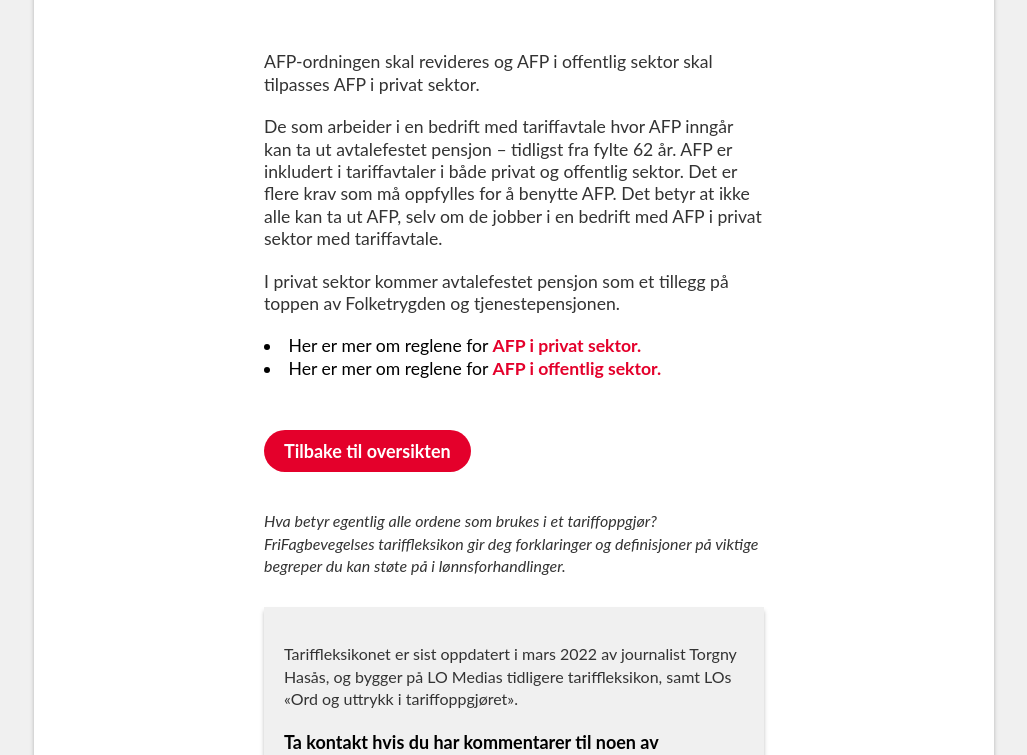
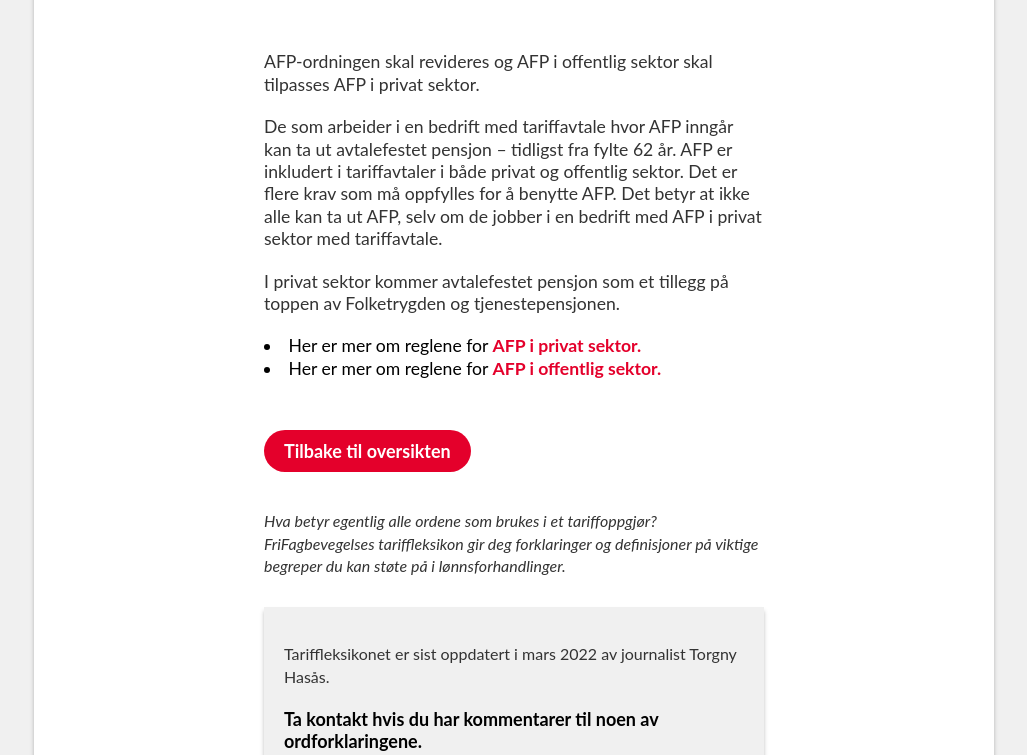
Before and after one commit to Ninuskaninus/tariffleksikon_2024, a website with bundled scripts: page pages/tariff.html in a window 1280 px wide. Shown: the part 194-949 px from the top of the page, without its empty margins (126-1153 px from the left). Built offline with nearby package versions, Linux system fonts and the light colour scheme.

Commit message:
changed text in byline box

```diff
--- a/pages/tariff.html
+++ b/pages/tariff.html
@@ -58,13 +58,9 @@
       <div class="frifag-tariff-article-byline">
         <p>
           Tariffleksikonet er sist oppdatert i mars 2022 av journalist Torgny
-          Hasås, og bygger på LO Medias tidligere tariffleksikon, samt LOs «Ord
-          og uttrykk i tariffoppgjøret».
+          Hasås.
         </p>
-        <b
-          >Ta kontakt hvis du har kommentarer til noen av ordforklaringene,
-          eller hvis du savner noen sentrale ord som du mener burde være med.</b
-        >
+        <b>Ta kontakt hvis du har kommentarer til noen av ordforklaringene.</b>
         <div class="frifag-tariff-article-byline-content">
           <img src="/src/img/torgny.png" alt="" />
           <div class="frifag-tariff-article-byline-info">
```
